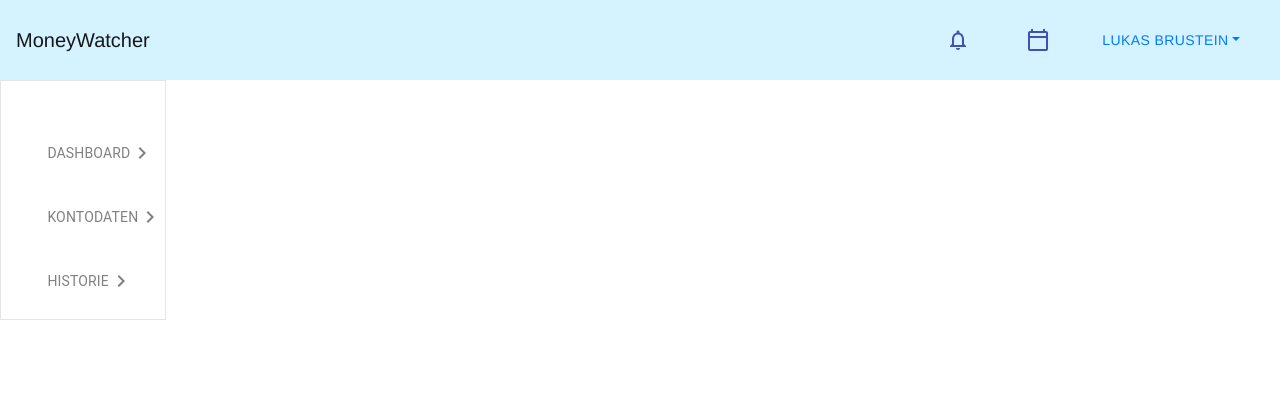
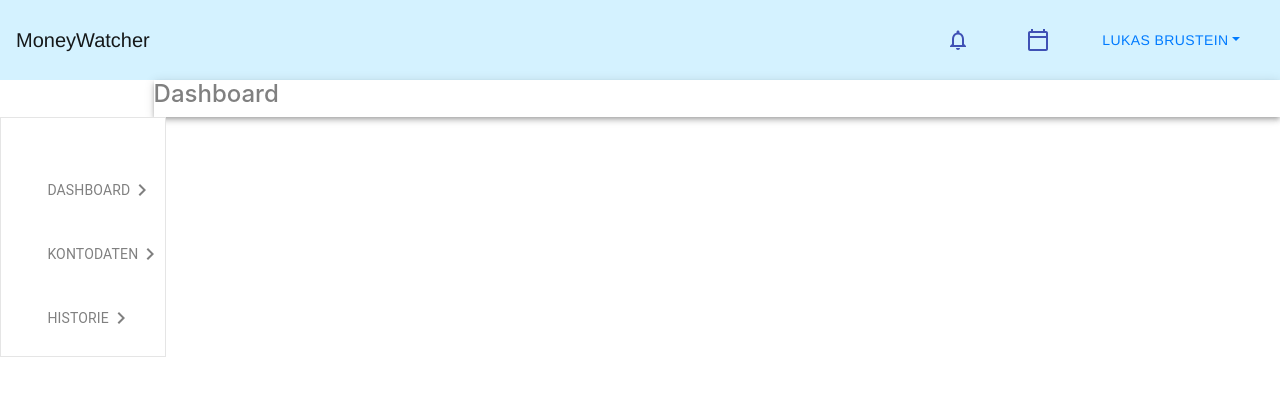
Before and after one commit to lukasBrustein/moneywatcher-project, a React (Create React App) app: page / in a window 1280 px wide. Shown: the top 396 px of the page. Built offline with nearby package versions, Linux system fonts and the light colour scheme.

Commit message:
Update Layout.js

```diff
--- a/src/hoc/Layout/Layout.js
+++ b/src/hoc/Layout/Layout.js
@@ -2,12 +2,14 @@ import React, {Component} from 'react';
 import Aux from './../Auxiliary/Auxiliary';
 import Toolbar from './../../components/Navigation/Toolbar/Toolbar';
 import Sidenav from './../../components/Navigation/Sidenav/Sidenav';
+import Topnav from './../../components/Navigation/Topnav/Topnav';
 
 class Layout extends React.Component {
     render() {
         return (
         <Aux>
             <Toolbar />
+            <Topnav style={{width:"5px"}}/>
             <Sidenav />
 
         </Aux>
```
